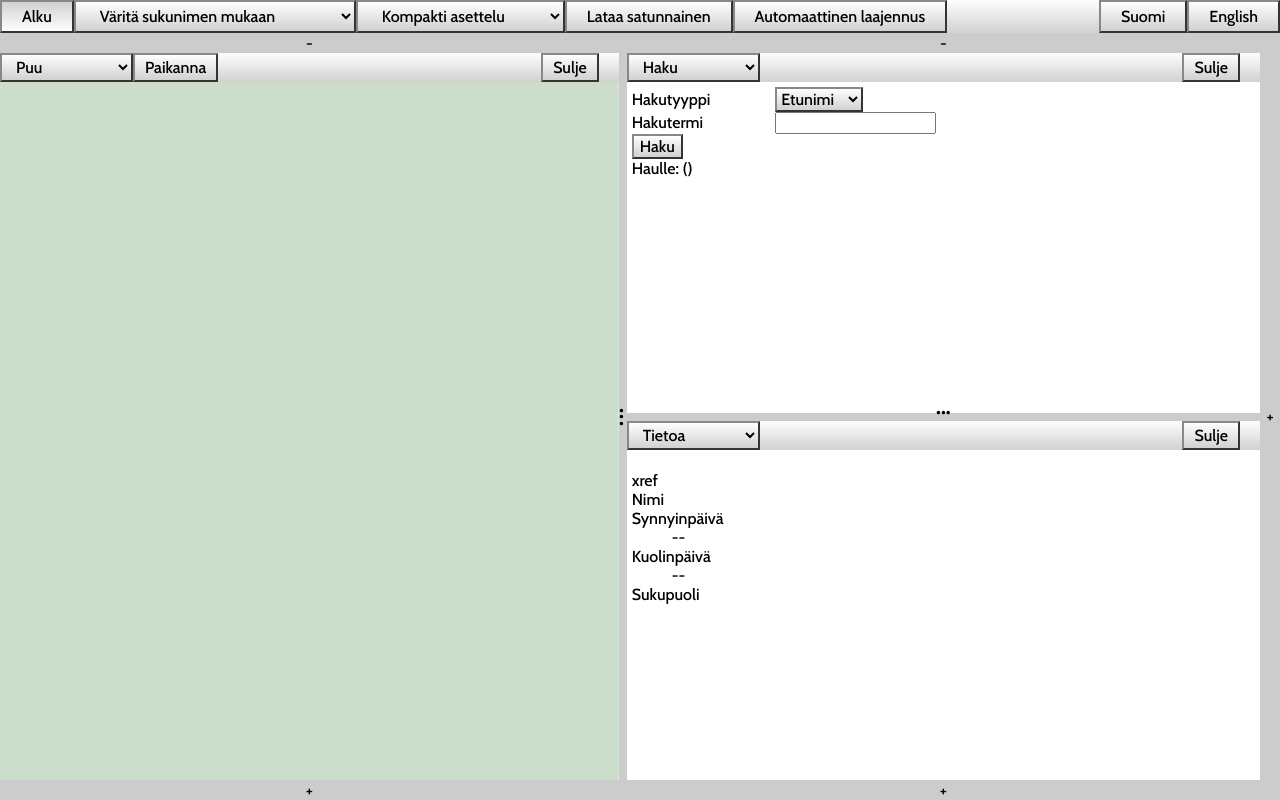
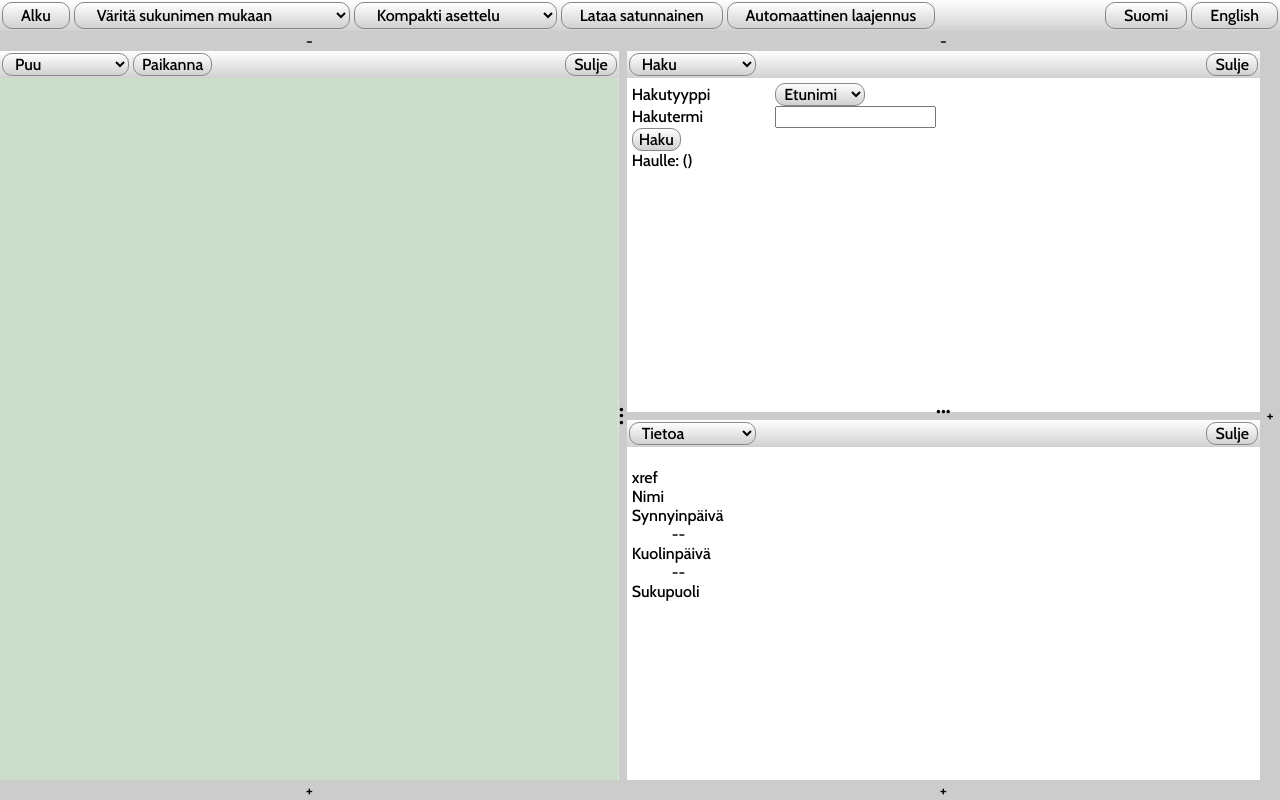
Before and after one commit to ekQ/ancestryai, a Flask app: page /app/ in a window 1280 px wide. Run offline with Flask 2, Linux system fonts and the light colour scheme; data that the repository does not hold is empty; some libraries are stand-ins or nearby versions.

Commit message:
rounded buttons

```diff
--- a/main/static/css/generic.css
+++ b/main/static/css/generic.css
@@ -1,6 +1,10 @@
 
 * {
     font-family: 'Cabin', sans-serif;
+}
+
+ul {
+    list-style-type: none;
 }
 
 html,
@@ -66,11 +70,15 @@
 }
 .topmenu select {
     display: block;
-    padding: 4px 10px 4px 20px;
+/*    padding: 4px 10px 4px 20px;*/
+    padding: 2px 8px 2px 18px;
+    margin: 2px;
 }
 .topmenu button {
     display: block;
-    padding: 4px 20px;
+/*    padding: 4px 20px;*/
+    padding: 2px 18px;
+    margin: 2px;
 }
 
 svg .node circle {
@@ -221,11 +229,15 @@
 }
 .itemheader select {
     display: block;
-    padding: 2px 5px 2px 10px;
+/*    padding: 2px 5px 2px 10px;*/
+    padding: 0px 3px 0px 8px;
+    margin: 2px;
 }
 .itemheader button {
     display: block;
-    padding: 2px 10px;
+/*    padding: 2px 10px;*/
+    padding: 0px 8px;
+    margin: 2px;
 }
 select,
 button.toggled:hover,
@@ -258,12 +270,21 @@
 select,
 button.toggled:active,
 button {
-    border: 2px outset #888888;
+/*    border: 2px outset #888888;*/
+    border: 1px solid #888888;
+    border-radius: 10px;
+}
+button.resizer {
+    border-radius: 0px;
 }
 select:active,
 button.toggled,
 button:active {
-    border: 2px inset #888888;
+/*    border: 2px inset #888888;*/
+    border: 1px solid white;
+}
+select {
+    padding-left: 4px;
 }
 .itemheader,
 .topmenu {
```
